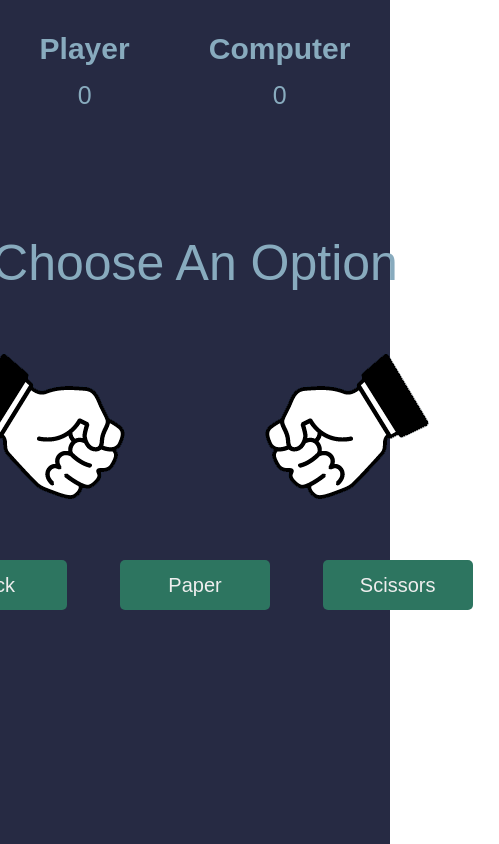
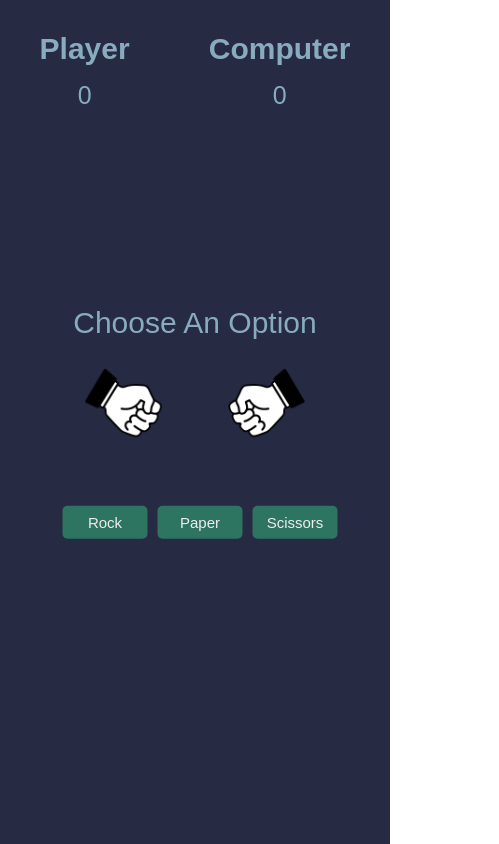
Before and after one commit to Muhamedsafwat/Rock_Paper_And_Scissors, a plain HTML site: page index.html in a window 390 px wide. Both pictures are taken after a click on the button "Let's Play". Shown: the whole page, 499 px wide, since content can reach past the window. Drawn offline with Linux system fonts and the light colour scheme.

Commit message:
added mobile version

```diff
--- a/style.css
+++ b/style.css
@@ -3,7 +3,35 @@
   padding: 0;
   box-sizing: border-box;
 }
-
+@media (max-width: 560px) {
+  .match {
+    max-width: 100%;
+  }
+  .match .text {
+    font-size: 30px;
+  }
+  button {
+    padding: 5px;
+    margin-left: 10px;
+    width: 85px;
+    height: 33px;
+    color: #eee;
+    background: none;
+    border: none;
+    background-color: rgb(45, 117, 96);
+    border-radius: 5px;
+    font-size: 15px;
+    text-transform: capitalize;
+    transition-duration: 0.13s;
+  }
+  .hands {
+    max-width: 100%;
+    margin-bottom: 40px;
+  }
+  .hands img {
+    max-width: 50%;
+  }
+}
 section {
   background-color: #262a43;
   height: 100vh;
@@ -40,6 +68,8 @@ section {
   font-size: 45px;
   text-transform: capitalize;
 }
+
+@media (min-width: 561px) {
   .intro button,
   .match button {
     color: #eee;
@@ -52,6 +82,10 @@ section {
     font-size: 20px;
     text-transform: capitalize;
     transition-duration: 0.13s;
+  }
+  .match .text {
+    font-size: 50px;
+  }
 }
 .intro button:hover,
 .match button:hover {
@@ -70,7 +104,6 @@ section {
 .match .text {
   text-align: center;
   color: rgb(136, 171, 190);
-  font-size: 50px;
   text-transform: capitalize;
 }
 .match .hands {
```
Lines whose indentation alone changed are shown as unchanged.
